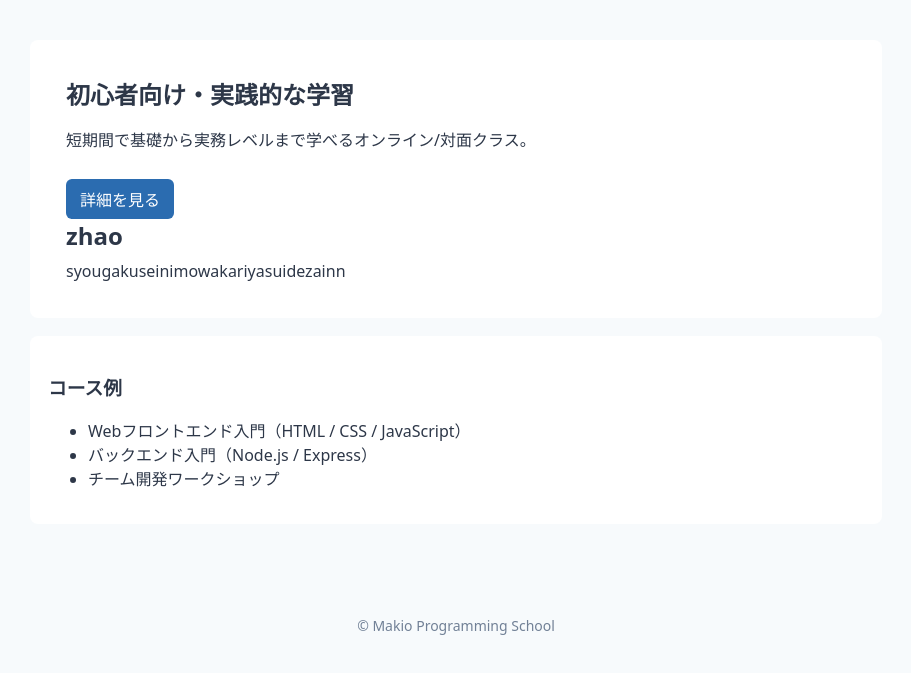
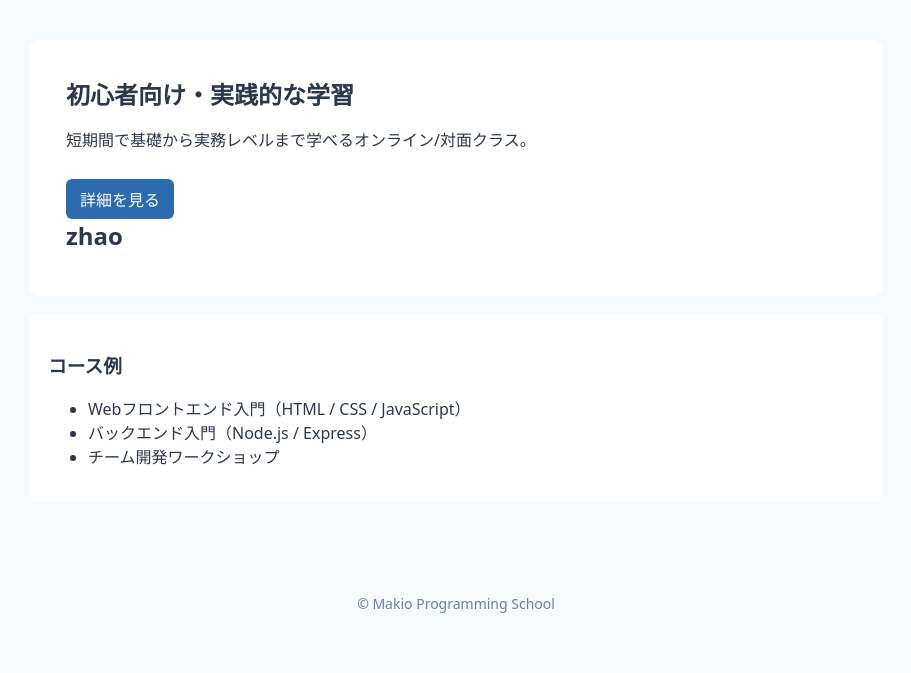
Before and after one commit to makimaki04192424-oss/24makioyakata, a plain HTML site: page index.html in a window 1280 px wide. Shown: the part 137-810 px from the top of the page, without its empty margins (184-1095 px from the left). Drawn offline with Linux system fonts and the light colour scheme; files that its build step writes are made by us from their sources; a script that the page names is missing.

Commit message:
syogakuseinimowakariyasuidezainnを削除した

```diff
--- a/index.html
+++ b/index.html
@@ -23,7 +23,6 @@
       <p>短期間で基礎から実務レベルまで学べるオンライン/対面クラス。</p>
       <a class="cta" href="about.html">詳細を見る</a>
       <h2>zhao</h2>
-      syougakuseinimowakariyasuidezainn
     </section>
 
     <section class="courses">
```
